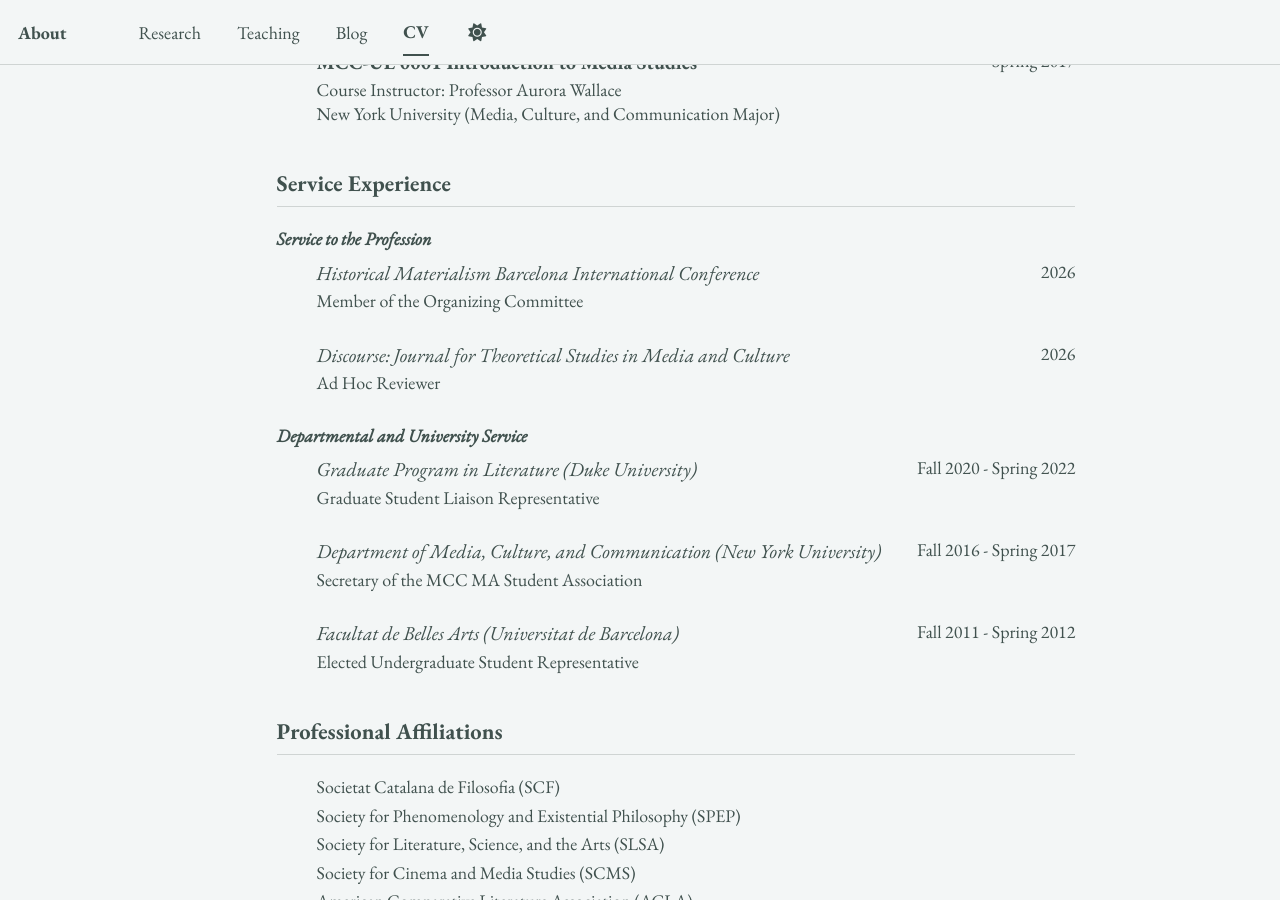
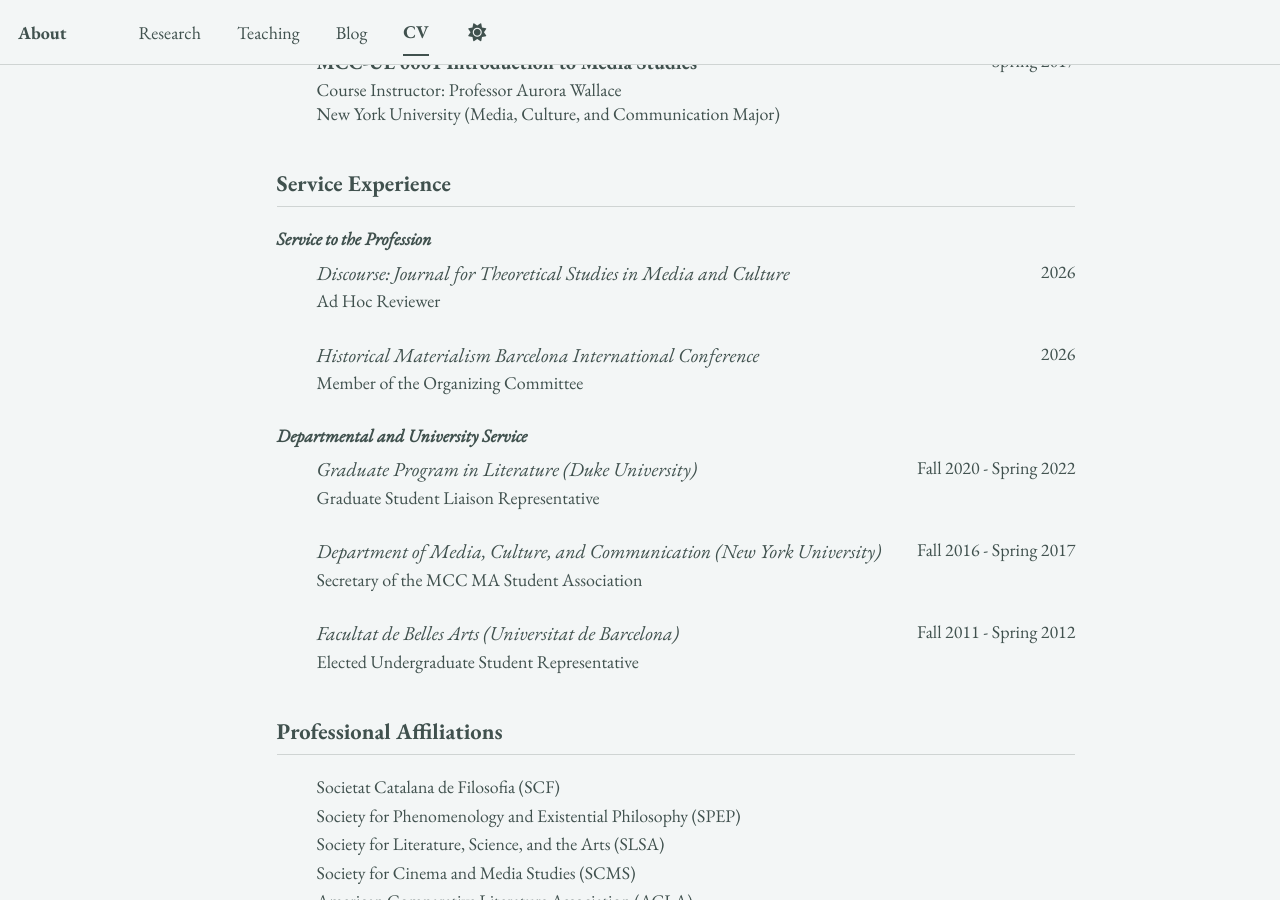
Before and after one commit to epujol90/epujol90.github.io, a Jekyll site: the page built from _pages/cv-json.md, in a window 1280 px wide and 900 px high, scrolled down 7518 px. Built offline with Jekyll 4.4.1, drawn with Linux system fonts in a browser that asks for light colours; a script bundle is joined from its source files by our own code; library files that are not in the unit come from our copies; part of the change alters nothing that is shown; some of the changed text lies outside the part shown.

```diff
--- a/_data/cv.json
+++ b/_data/cv.json
@@ -240,8 +240,8 @@
     },
     {
       "name": "Marx i la tècnica [Marx and Technics]",
-      "event": "Guess lecture for the third-year undergraduate seminar <em>Filosofia de la Cultura</em>, taught by Dr. Roger Castellanos.",
-      "date": "8 December 2025",
+      "event": "Guess lecture for the third-year undergraduate seminar <em>Filosofia de la Cultura</em>, taught by Dr. Roger Castellanos (8 December 2025).",
+      "date": "2025",
       "location": "Universitat de Barcelona (Spain)",
       "description": "",
       "category": "Invited Talks"
@@ -459,14 +459,14 @@
   ],
   "service": [
       {
-        "organization": "<em>Historical Materialism Barcelona International Conference</em>",
-        "role": "Member of the Organizing Committee",
+        "organization": "<em>Discourse: Journal for Theoretical Studies in Media and Culture</em>",
+        "role": "Ad Hoc Reviewer",
         "date": "2026",
         "category": "Service to the Profession"
       },
       {
-        "organization": "<em>Discourse: Journal for Theoretical Studies in Media and Culture</em>",
-        "role": "Ad Hoc Reviewer",
+        "organization": "<em>Historical Materialism Barcelona International Conference</em>",
+        "role": "Member of the Organizing Committee",
         "date": "2026",
         "category": "Service to the Profession"
       },
```
